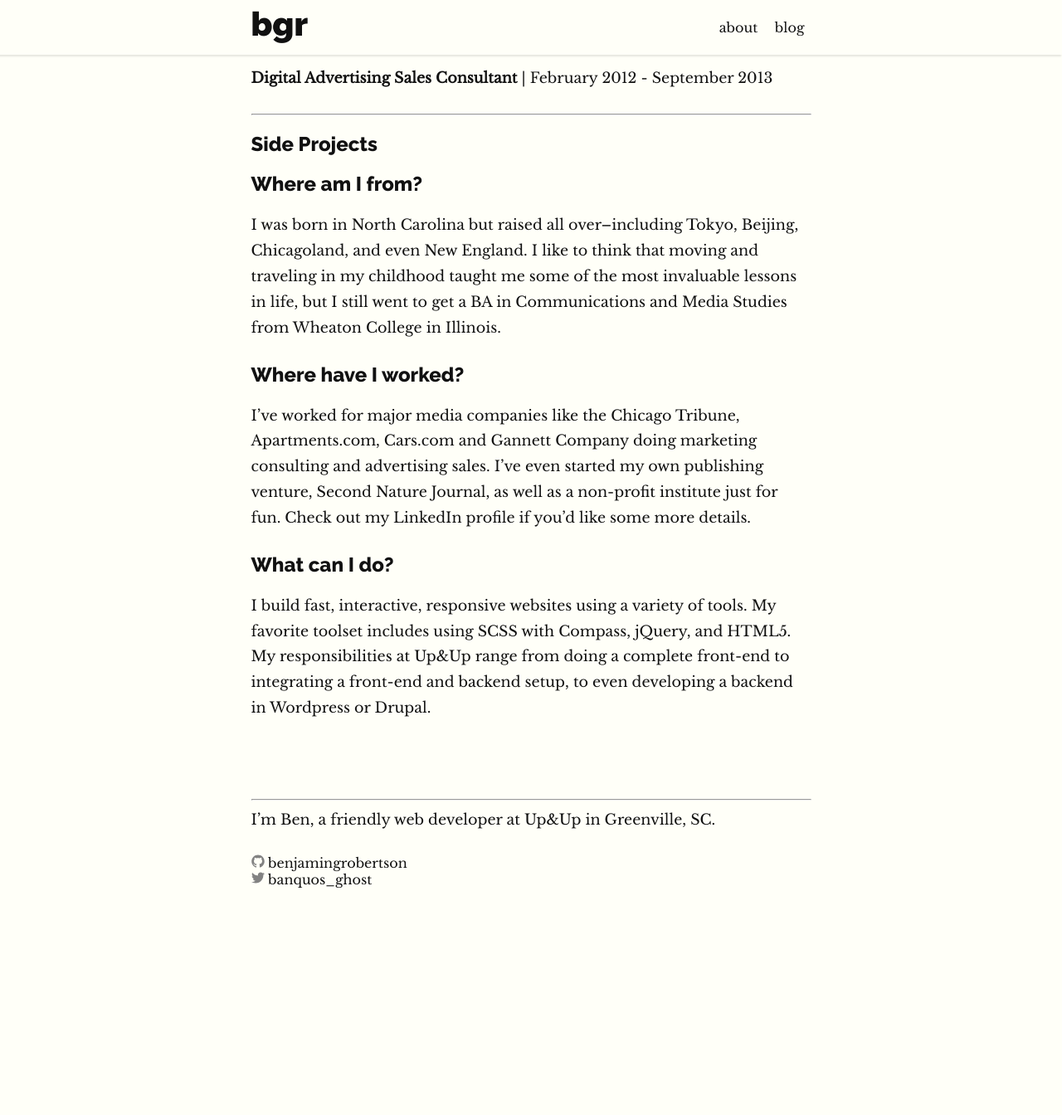
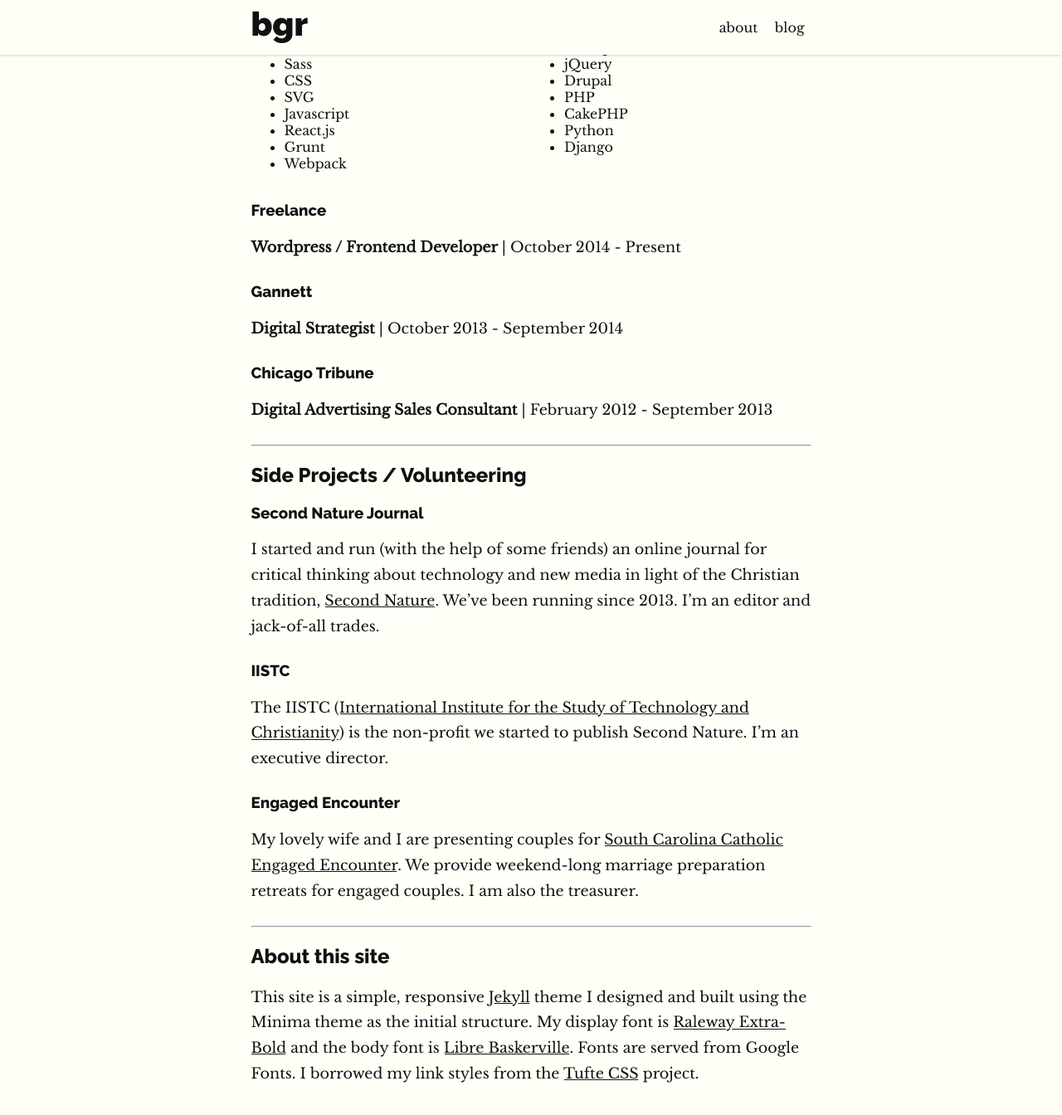
Before and after one commit to benjamingrobertson/benjamingrobertson.github.io, a Jekyll site: the page built from about.md, in a window 1280 px wide and 1400 px high, scrolled down 946 px. Shown: the top 1344 px of the window at 83% size. Built offline with Jekyll 4.4.1, drawn with Linux system fonts in a browser that asks for light colours; before the commit the page ends 2084 px from its top, so only the background shows below that; some of the changed text lies outside the part shown.

Commit message:
Update about page

```diff
--- a/about.md
+++ b/about.md
@@ -1,50 +1,82 @@
 ---
 layout: page
-title: About
+title: About Me
 permalink: /about/
 ---
 
 Hi, I’m Ben, a friendly web developer for [Up&Up](https://upandup.agency) in Greenville, SC. In my free time I enjoy biking, hiking, gardening, exploring Greenville, learning new things, and hanging out at our awesome public library.
 
-I specialize in creating fun, innovative, accessible, and fast web experiences for end users and the people who serve them. This includes [award-winning](https://www.upandup.agency/awards/upup-wins-ucda-excellence-award-university-kentucky-website) front-end development as well as building out custom Drupal and Wordpress backends with an eye towards usability.
+I create fun, innovative, accessible, and fast websites. This includes [award-winning](https://www.upandup.agency/awards/upup-wins-ucda-excellence-award-university-kentucky-website) front-end development as well as building out custom Drupal and Wordpress backends with an eye towards usability.
+
+<hr>
 
 ## Experience
 
 ### Up&Up Agency
 **Front End Developer** \| February 2015 - Present
 
-Technologies:
-Javascript, jQuery, React.js, Sass, CSS, Wordpress, Drupal, PHP, CakePHP, Python, Django, Grunt, Webpack
+Key Responsibilities:
 
-<hr>
+ - Transform static design comps into fast, accessible, interactive, maintainable HTML/CSS/Javascript
+
+ - Develop efficient, user-friendly backend content management systems
+
+ - Integrate front-end development products with content management systems.
+
+Technologies Used:
+
+<div class="grid">
+    <div class="grid__item">
+        <ul>
+            <li>HTML</li>
+            <li>Sass</li>
+            <li>CSS</li>
+            <li>SVG</li>
+            <li>Javascript</li>
+            <li>React.js</li>
+            <li>Grunt</li>
+            <li>Webpack</li>
+        </ul>
+    </div>
+    <div class="grid__item">
+        <ul>
+            <li>Wordpress</li>
+            <li>jQuery</li>
+            <li>Drupal</li>
+            <li>PHP</li>
+            <li>CakePHP</li>
+            <li>Python</li>
+            <li>Django</li>
+        </ul>
+    </div>
+</div>
 
 ### Freelance
 **Wordpress / Frontend Developer** \| October 2014 - Present
 
-<hr>
 
 ### Gannett
 **Digital Strategist** \| October 2013 - September 2014
 
-<hr>
 
 ### Chicago Tribune
 **Digital Advertising Sales Consultant** \| February 2012 - September 2013
 
 <hr>
 
+## Side Projects / Volunteering
 
+### Second Nature Journal
+I started and run (with the help of some friends) an online journal for critical thinking about technology and new media in light of the Christian tradition, [Second Nature](https://secondnaturejournal.com/). We've been running since 2013. I'm an editor and jack-of-all trades.
 
-## Side Projects
+### IISTC
+The IISTC ([International Institute for the Study of Technology and Christianity](https://iistc.org/)) is the non-profit we started to publish Second Nature. I'm an executive director.
 
-## Where am I from?
+### Engaged Encounter
+My lovely wife and I are presenting couples for [South Carolina Catholic Engaged Encounter](http://www.cee-sc.org/). We provide weekend-long marriage preparation retreats for engaged couples. I am also the treasurer.
 
-I was born in North Carolina but raised all over–including Tokyo, Beijing, Chicagoland, and even New England. I like to think that moving and traveling in my childhood taught me some of the most invaluable lessons in life, but I still went to get a BA in Communications and Media Studies from Wheaton College in Illinois.
+<hr>
 
-## Where have I worked?
+## About this site
 
-I’ve worked for major media companies like the Chicago Tribune, Apartments.com, Cars.com and Gannett Company doing marketing consulting and advertising sales. I’ve even started my own publishing venture, Second Nature Journal, as well as a non-profit institute just for fun. Check out my LinkedIn profile if you’d like some more details.
-
-## What can I do?
-
-I build fast, interactive, responsive websites using a variety of tools. My favorite toolset includes using SCSS with Compass, jQuery, and HTML5. My responsibilities at Up&Up range from doing a complete front-end to integrating a front-end and backend setup, to even developing a backend in Wordpress or Drupal.
+This site is a simple, responsive [Jekyll](http://jekyllrb.com/) theme I designed and built using the Minima theme as the initial structure. My display font is [Raleway Extra-Bold](https://fonts.google.com/specimen/Raleway) and the body font is [Libre Baskerville](https://fonts.google.com/specimen/Libre+Baskerville). Fonts are served from Google Fonts. I borrowed my link styles from the [Tufte CSS](https://github.com/edwardtufte/tufte-css) project.
```
